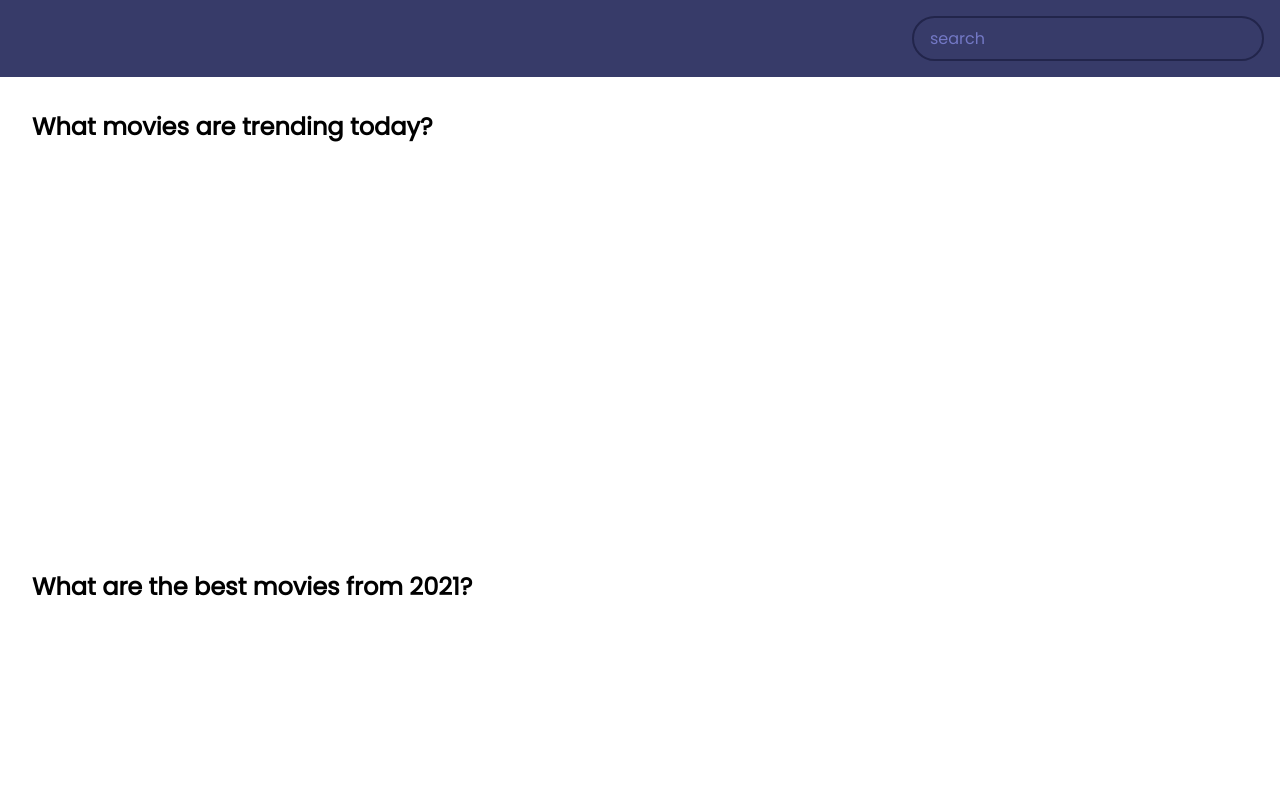
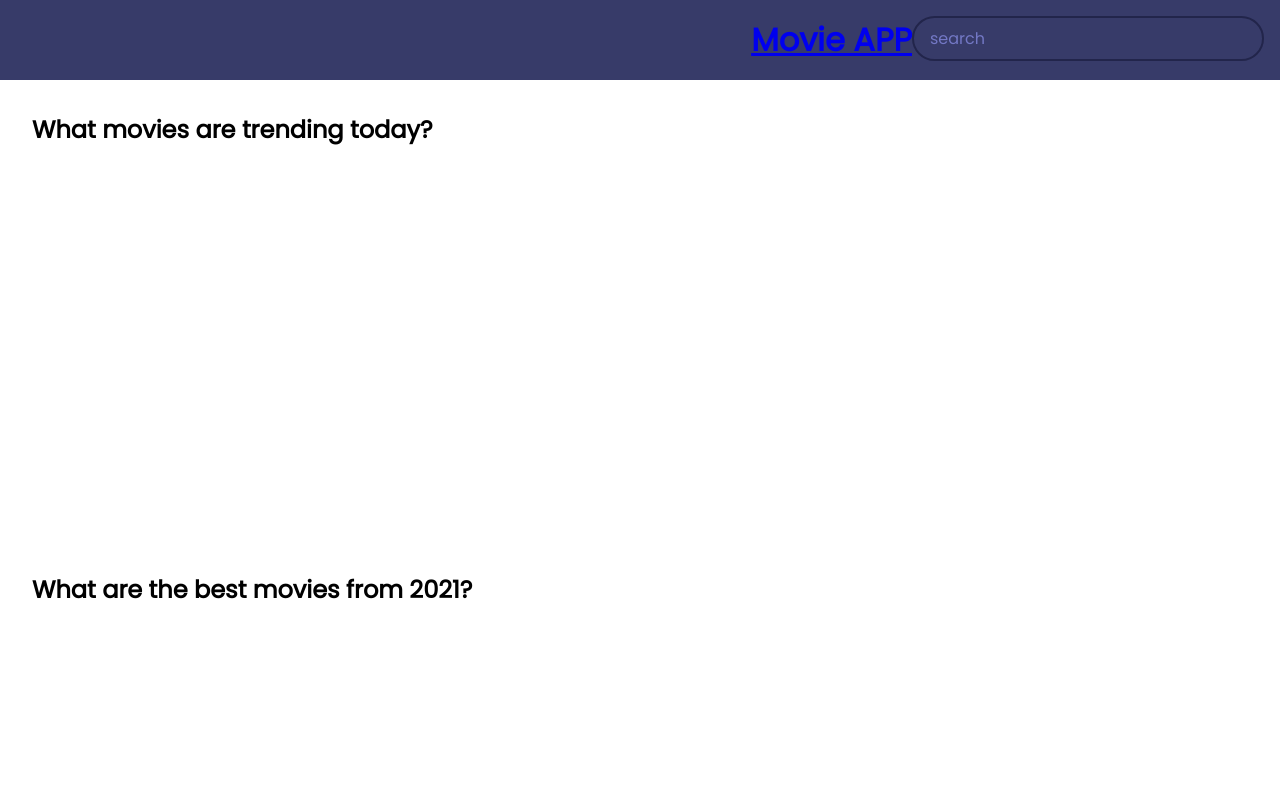
Before and after one commit to lyj-ooz/js-movie-app, a plain HTML site: page index.html in a window 1280 px wide. Shown: the top 800 px of the page. Drawn offline with Linux system fonts and the light colour scheme; no server answers.

Commit message:
홈으로 가는 a 태그 추가

```diff
--- a/index.html
+++ b/index.html
@@ -16,6 +16,9 @@
   </head>
   <body>
     <header>
+      <h1>
+        <a href="./">Movie APP</a>
+      </h1>
       <form id="form">
         <input type="text" id="search" class="search" placeholder="search" />
       </form>
```
